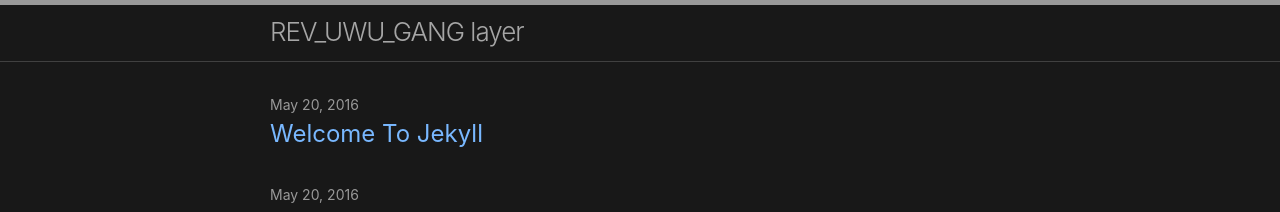
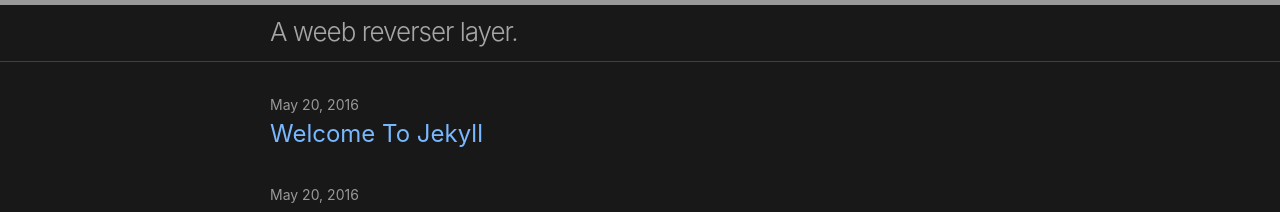
Before and after one commit to NtQuerySystemInformation/NtQuerySystemInformation.github.io, a Jekyll site: the page built from index.md, in a window 1280 px wide. Shown: the top 212 px of the page. Built offline with Jekyll 4.4.1, drawn with Linux system fonts in a browser that asks for light colours.

Commit message:
Update _config.yml

```diff
--- a/_config.yml
+++ b/_config.yml
@@ -1,4 +1,4 @@
-title: REV_UWU_GANG layer
+title: A weeb reverser layer.
 author:
   name: Asatistic
   email: ¯\_(ツ)_/¯
@@ -18,11 +18,8 @@ minima:
       - { platform: github,         user_url: "https://github.com/NtQuerySystemInformation" }
       - { platform: twitter,        user_url: "https://twitter.com/kasua02" }
 
-# If you want to link only specific pages in your header, uncomment this and add the path to the pages in
-# order as they should show up.
-#
-# header_pages:
-#   - about.md
+header_pages:
+   - about.md
 
 # Set to `true` to show excerpts on the homepage.
 #
```
